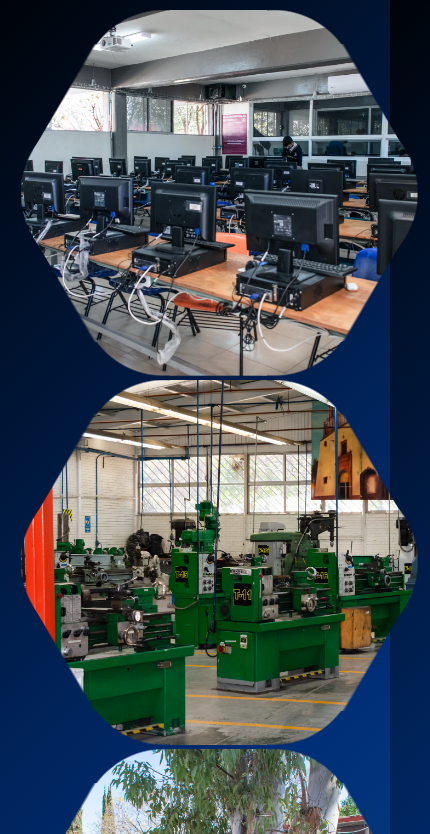
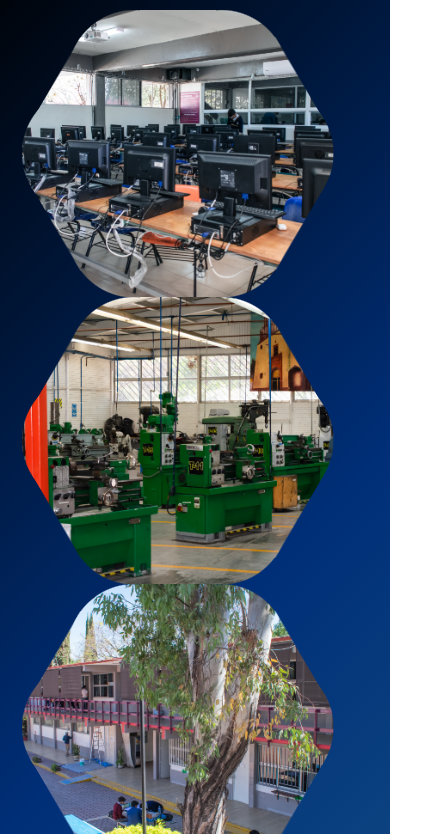
Before and after one commit to migue07juegos/proyecto-4, a plain HTML site: page Contenido/6_instalaciones.html in a window 390 px wide. Shown: the part 86-920 px from the top of the page, 430 px wide, since content can reach past the window. Drawn offline with Linux system fonts and the light colour scheme.

Commit message:
errores en instalacion

```diff
--- a/Contenido/6_instalaciones.html
+++ b/Contenido/6_instalaciones.html
@@ -74,13 +74,13 @@
         transform: translate(-50%, -50%);
       }
       @media screen and (max-width: 1278px) {
-        <!-- img { -->
-        <!--   --size: 85vw; -->
-        <!-- } -->
+        img {
+          --size: 85vw;
+        }
         .container-grid {
           padding-left: 16%;
           display: grid;
-          grid-template-columns: 80%;
+          grid-template-columns: 70%;
           grid-template-rows: auto;
           gap: 0px 0px;
           grid-auto-flow: row;
@@ -101,7 +101,7 @@
         .container-grid {
           display: grid;
           grid-template-columns: 1fr 1fr 1fr 1fr;
-          grid-template-rows: 45vh;
+          grid-template-rows: 43vh;
           gap: 0px 0px;
           grid-auto-flow: row;
           grid-template-areas:
```
